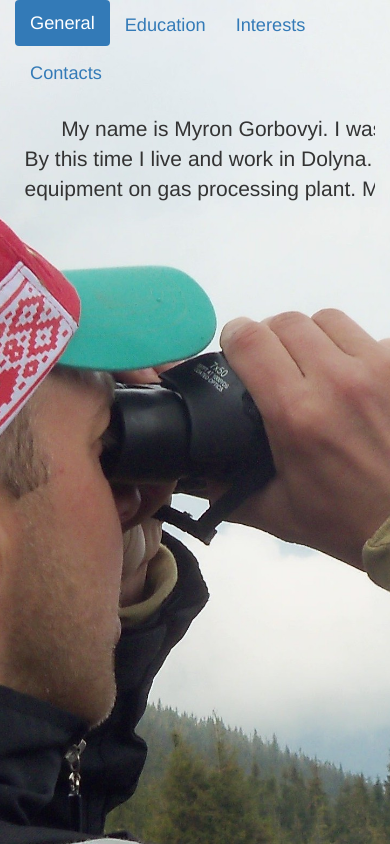
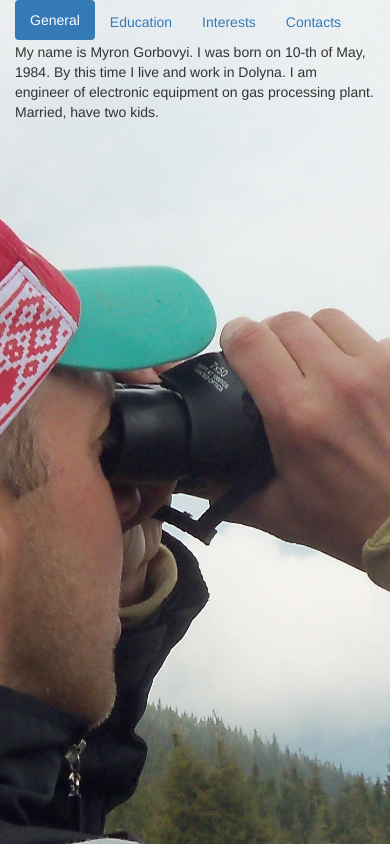
Before and after one commit to Gipotalamus/MGorSoftserveTestProject, an Angular app: page /general in a window 390 px wide. Built offline with nearby package versions, Linux system fonts and the light colour scheme.

Commit message:
html, css changes

```diff
--- a/src/app/general/general.component.html
+++ b/src/app/general/general.component.html
@@ -1,3 +1,3 @@
-<pre [@componentStatus]="componentStatus">
+<div [@componentStatus]="componentStatus">
   {{dataText}}
-</pre>
+</div>
--- a/src/app/menu/menu.component.css
+++ b/src/app/menu/menu.component.css
@@ -5,6 +5,7 @@ li {
 @media (max-width: 600px) {
   li {
     float: left;
+    font-size: 1em;
   }
 
 }
```
